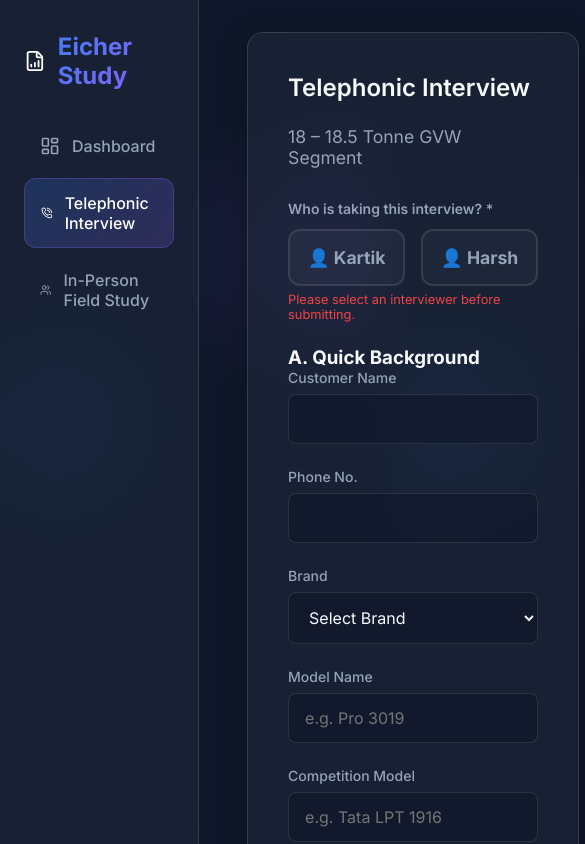
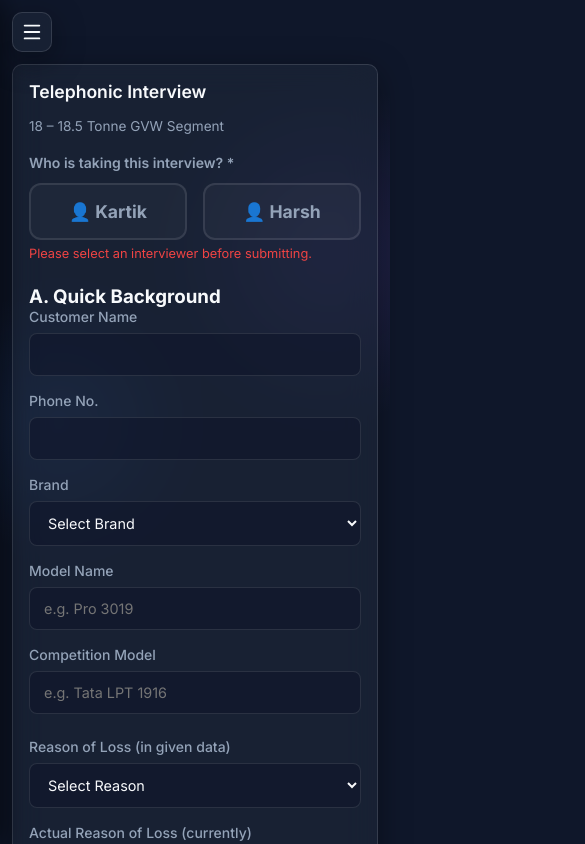
Before and after one commit to Ratnawat-01/eicherstudy, a React (Vite) app: page /#/form/telephonic in a window 390 px wide. Shown: the top 844 px of the page, 585 px wide, since content can reach past the window. Built offline with nearby package versions, Linux system fonts and the light colour scheme.

Commit message:
feat: make app fully mobile responsive with hamburger menu, responsive grids, and adaptive charts

```diff
--- a/src/App.jsx
+++ b/src/App.jsx
@@ -1,15 +1,40 @@
-import React from 'react';
-import { Routes, Route, NavLink } from 'react-router-dom';
-import { LayoutDashboard, PhoneCall, Users, FileBarChart } from 'lucide-react';
+import React, { useState, useCallback } from 'react';
+import { Routes, Route, NavLink, useLocation } from 'react-router-dom';
+import { LayoutDashboard, PhoneCall, Users, FileBarChart, Menu, X } from 'lucide-react';
 import Dashboard from './pages/Dashboard';
 import TelephonicForm from './pages/TelephonicForm';
 import InPersonForm from './pages/InPersonForm';
 
 function App() {
+  const [sidebarOpen, setSidebarOpen] = useState(false);
+  const location = useLocation();
+
+  const closeSidebar = useCallback(() => setSidebarOpen(false), []);
+
+  // Close sidebar on route change (when user taps a nav link on mobile)
+  React.useEffect(() => {
+    setSidebarOpen(false);
+  }, [location.pathname]);
+
   return (
     <div className="app-container">
+      {/* Hamburger Button (visible only on mobile via CSS) */}
+      <button
+        className="hamburger-btn"
+        onClick={() => setSidebarOpen(prev => !prev)}
+        aria-label={sidebarOpen ? 'Close menu' : 'Open menu'}
+      >
+        {sidebarOpen ? <X /> : <Menu />}
+      </button>
+
+      {/* Backdrop overlay for mobile sidebar */}
+      <div
+        className={`sidebar-backdrop ${sidebarOpen ? 'active' : ''}`}
+        onClick={closeSidebar}
+      />
+
       {/* Sidebar Navigation */}
-      <nav className="sidebar">
+      <nav className={`sidebar ${sidebarOpen ? 'open' : ''}`}>
         <div className="sidebar-logo">
           <FileBarChart size={28} />
           <span>Eicher Study</span>
--- a/src/index.css
+++ b/src/index.css
@@ -57,6 +57,53 @@
   position: sticky;
   top: 0;
   height: 100vh;
+  transition: transform 0.35s cubic-bezier(0.4, 0, 0.2, 1);
+  z-index: 100;
+}
+
+/* Mobile sidebar overlay */
+.sidebar-backdrop {
+  display: none;
+  position: fixed;
+  inset: 0;
+  background: rgba(0, 0, 0, 0.6);
+  backdrop-filter: blur(4px);
+  -webkit-backdrop-filter: blur(4px);
+  z-index: 99;
+  opacity: 0;
+  transition: opacity 0.35s ease;
+}
+.sidebar-backdrop.active {
+  opacity: 1;
+}
+
+/* Hamburger button */
+.hamburger-btn {
+  display: none;
+  position: fixed;
+  top: 1rem;
+  left: 1rem;
+  z-index: 101;
+  width: 44px;
+  height: 44px;
+  border-radius: 12px;
+  border: var(--glass-border);
+  background: var(--glass-bg);
+  backdrop-filter: blur(16px);
+  -webkit-backdrop-filter: blur(16px);
+  color: var(--text-primary);
+  cursor: pointer;
+  align-items: center;
+  justify-content: center;
+  transition: all 0.2s ease;
+  box-shadow: var(--glass-shadow);
+}
+.hamburger-btn:hover {
+  background: rgba(59, 130, 246, 0.2);
+}
+.hamburger-btn svg {
+  width: 22px;
+  height: 22px;
 }
 
 .sidebar-logo {
@@ -107,6 +154,8 @@
   max-width: 1200px;
   margin: 0 auto;
   animation: fadeIn 0.5s ease-out;
+  width: 100%;
+  min-width: 0;
 }
 
 /* Typography */
@@ -390,3 +439,215 @@
 .btn-delete { background: rgba(239, 68, 68, 0.2); color: var(--danger); border: 1px solid rgba(239, 68, 68, 0.3); padding: 0.5rem 1rem; border-radius: 6px; cursor: pointer; display: flex; align-items: center; gap: 0.5rem; transition: all 0.2s ease; font-weight: 600; font-size: 0.8rem; }
 .btn-delete:hover:not(:disabled) { background: var(--danger); color: white; }
 .btn-delete:disabled { opacity: 0.5; cursor: not-allowed; }
+
+/* ═══════════════════════════════════════════════════════ */
+/*  RESPONSIVE: Tablet (≤ 768px)                          */
+/* ═══════════════════════════════════════════════════════ */
+@media (max-width: 768px) {
+  /* Hamburger visible */
+  .hamburger-btn {
+    display: flex;
+  }
+
+  /* Sidebar becomes off-canvas overlay */
+  .sidebar {
+    position: fixed;
+    top: 0;
+    left: 0;
+    height: 100vh;
+    height: 100dvh;
+    width: 280px;
+    transform: translateX(-100%);
+    box-shadow: 4px 0 24px rgba(0, 0, 0, 0.5);
+  }
+  .sidebar.open {
+    transform: translateX(0);
+  }
+
+  .sidebar-backdrop {
+    display: block;
+    pointer-events: none;
+  }
+  .sidebar-backdrop.active {
+    pointer-events: auto;
+  }
+
+  /* Main content takes full width, add top padding for hamburger */
+  .main-content {
+    padding: 4.5rem 1.25rem 2rem;
+    max-width: 100%;
+  }
+
+  /* Smaller headings */
+  h1 {
+    font-size: 1.75rem;
+  }
+  h2 {
+    font-size: 1.25rem;
+  }
+  .subtitle {
+    font-size: 0.95rem;
+  }
+
+  /* Form container */
+  .form-container {
+    padding: 1.5rem;
+    border-radius: 12px;
+  }
+
+  /* Form grid single column */
+  .form-grid {
+    grid-template-columns: 1fr;
+    gap: 1rem;
+  }
+
+  /* Dashboard grid single column */
+  .dashboard-grid {
+    grid-template-columns: 1fr;
+    gap: 1rem;
+  }
+
+  /* Chart container smaller height */
+  .chart-container {
+    height: 320px;
+    padding: 1rem;
+  }
+
+  /* Rating table */
+  .rating-table th,
+  .rating-table td {
+    padding: 0.75rem 0.5rem;
+    font-size: 0.85rem;
+  }
+
+  /* Data table compact */
+  .data-table th,
+  .data-table td {
+    padding: 0.75rem 0.5rem;
+    font-size: 0.8rem;
+  }
+
+  /* Radio group wrap */
+  .radio-group {
+    gap: 0.75rem;
+  }
+  .radio-label {
+    padding: 0.5rem 0.75rem;
+    font-size: 0.85rem;
+  }
+
+  /* Buttons */
+  .btn {
+    padding: 0.75rem 1.25rem;
+    font-size: 0.9rem;
+  }
+  .btn-delete {
+    padding: 0.4rem 0.75rem;
+    font-size: 0.75rem;
+  }
+
+  /* Stat cards */
+  .stat-card {
+    padding: 1.25rem;
+    gap: 1rem;
+  }
+  .stat-icon {
+    width: 42px;
+    height: 42px;
+    font-size: 1.25rem;
+    border-radius: 10px;
+  }
+  .stat-details p {
+    font-size: 1.25rem;
+  }
+}
+
+/* ═══════════════════════════════════════════════════════ */
+/*  RESPONSIVE: Small Phone (≤ 480px)                     */
+/* ═══════════════════════════════════════════════════════ */
+@media (max-width: 480px) {
+  .main-content {
+    padding: 4rem 0.75rem 1.5rem;
+  }
+
+  h1 {
+    font-size: 1.4rem;
+  }
+  h2 {
+    font-size: 1.1rem;
+    margin-bottom: 1rem;
+  }
+  .subtitle {
+    font-size: 0.85rem;
+    margin-bottom: 1.25rem;
+  }
+
+  .form-container {
+    padding: 1rem;
+    border-radius: 10px;
+  }
+
+  .form-section {
+    margin-bottom: 1.5rem;
+    padding-bottom: 1.5rem;
+  }
+
+  .chart-container {
+    height: 280px;
+    padding: 0.75rem;
+    border-radius: 12px;
+  }
+
+  /* Stack radio buttons vertically on very small screens */
+  .radio-group {
+    flex-direction: column;
+    gap: 0.5rem;
+  }
+  .radio-label {
+    width: 100%;
+  }
+
+  /* Stat cards compact */
+  .stat-card {
+    padding: 1rem;
+    border-radius: 12px;
+  }
+  .stat-icon {
+    width: 38px;
+    height: 38px;
+    font-size: 1.1rem;
+  }
+  .stat-details h3 {
+    font-size: 0.75rem;
+  }
+  .stat-details p {
+    font-size: 1.1rem;
+  }
+
+  input[type="text"],
+  input[type="number"],
+  input[type="date"],
+  select,
+  textarea {
+    padding: 0.75rem 0.875rem;
+    font-size: 0.9rem;
+  }
+
+  .data-table-container {
+    padding: 0.75rem;
+    border-radius: 12px;
+  }
+
+  .hamburger-btn {
+    top: 0.75rem;
+    left: 0.75rem;
+    width: 40px;
+    height: 40px;
+    border-radius: 10px;
+  }
+
+  .sidebar {
+    width: 260px;
+    padding: 1.5rem 1.25rem;
+  }
+}
```
Also changed, not shown: src/pages/Dashboard.jsx (+39 -24 lines).
